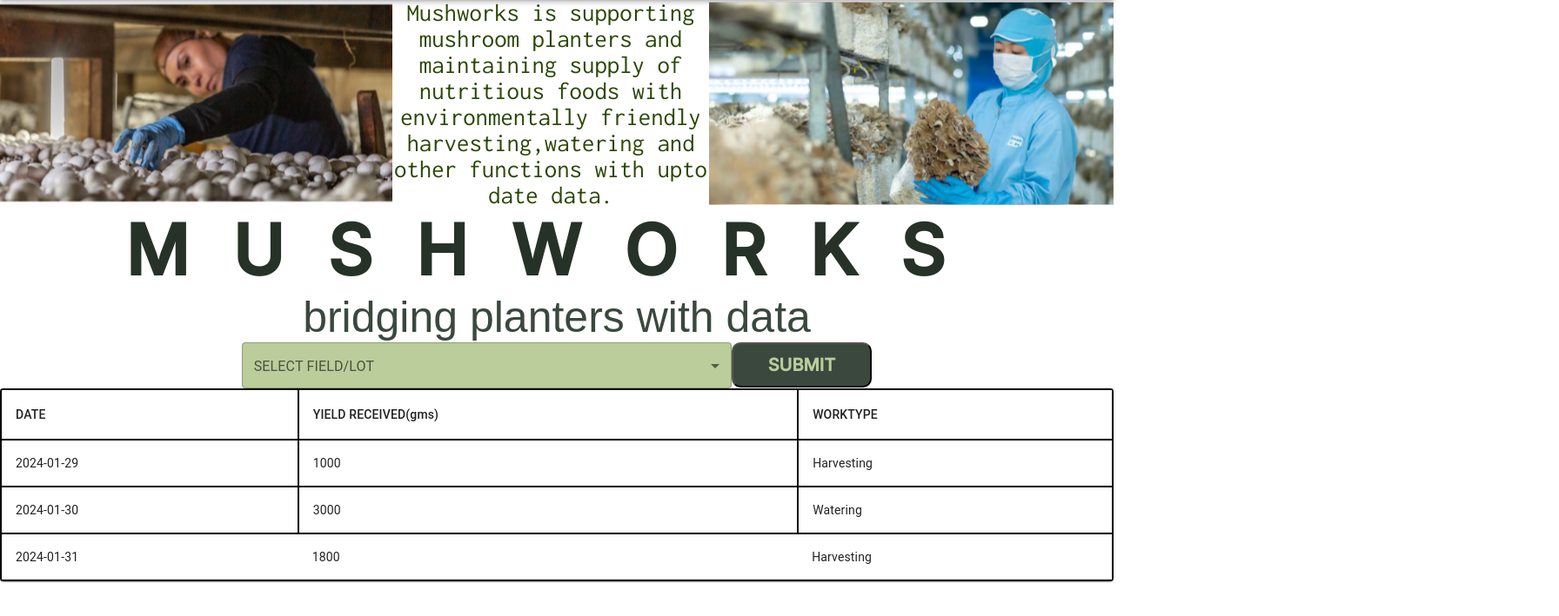
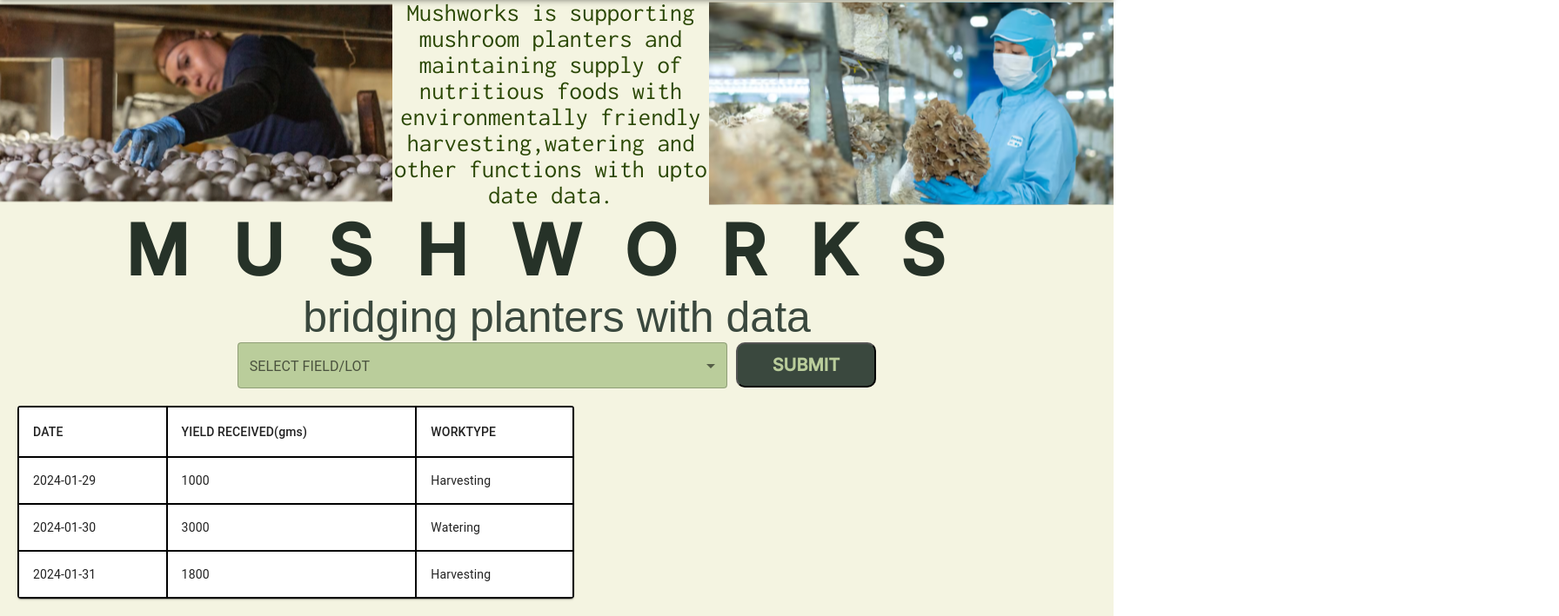
Before and after one commit to Toa-Software-Internship/sandhra, a React (Create React App) app in the folder frontend/frontend/: page / in a window 1280 px wide. Shown: the part 95-804 px from the top of the page at 87% size, 1792 px wide, since content can reach past the window. Built offline with nearby package versions, Linux system fonts and the light colour scheme; a web font is replaced by a local one.

Commit message:
Aligning of components

```diff
--- a/frontend/frontend/src/App.css
+++ b/frontend/frontend/src/App.css
@@ -1,5 +1,10 @@
-.App {
+body{
+
+
+}
+.main {
   text-align: center;
+  background-color: rgb(244, 244, 225);
 }
 
 .App-logo {
@@ -40,3 +45,8 @@
   display: flex;
   justify-content: center;
 }
+
+.table-size{
+  width: 50%;
+  padding: 20px;
+}
--- a/frontend/frontend/src/App.jsx
+++ b/frontend/frontend/src/App.jsx
@@ -10,22 +10,21 @@
 
 function App() {
   return (
-    <div className="App">
+    <div className="main">
 
       <Navigation />
       <Image/>
-
-
-
       <Heading className="big-heading"></Heading>
       <SmallHead className= "b-heading"/>
       <div className='bar'>
 
-      <Dropdown/>
-      <Button className="submit-button" text="SUBMIT"/>
+        <Dropdown/>
+        <Button className="submit-button" text="SUBMIT"/>
 
       </div>
-      <BasicTable/>
+      <div className='table-size'>
+        <BasicTable/>
+      </div>
 
     </div>
   );
--- a/frontend/frontend/src/atoms/Navigation/Navigation.css
+++ b/frontend/frontend/src/atoms/Navigation/Navigation.css
@@ -9,6 +9,7 @@
 
    }
 
-.navbar-heading{
+.navbar-space{
+    width: 300px;
 
 }
--- a/frontend/frontend/src/atoms/Navigation/Navigation.jsx
+++ b/frontend/frontend/src/atoms/Navigation/Navigation.jsx
@@ -25,6 +25,9 @@
                                 <Heading className="small-heading"/>
                                 <SmallHead className="s-heading"/>
                         </div>
+                        <div className='navbar-space'>
+
+                        </div>
 
                         <div className='navbar-buttons'>
                             <Button className='home-button' text="HOME"></Button>
--- a/frontend/frontend/src/atoms/Table/Table.jsx
+++ b/frontend/frontend/src/atoms/Table/Table.jsx
@@ -20,21 +20,20 @@
 
 export default function BasicTable() {
   return (
-    <TableContainer component={Paper} >
-      <Table sx={{ minWidth: 650 }} aria-label="simple table" >
+    <TableContainer component={Paper}  >
+      <Table  aria-label="simple table" >
         <TableHead>
           <TableRow >
             <TableCell className='heading'>DATE </TableCell>
             <TableCell className='heading'>YIELD RECEIVED(gms)</TableCell>
             <TableCell className='heading'>WORKTYPE&nbsp;</TableCell>
-
           </TableRow>
         </TableHead>
         <TableBody  className='heading' >
           {rows.map((row) => (
             <TableRow  className='heading'
               key={row.date}
-              sx={{ '&:last-child td, &:last-child th': { border: 0 } }}
+
             >
               <TableCell component="th" scope="row" className='heading'>
                 {row.date}
--- a/frontend/frontend/src/atoms/button/Button.css
+++ b/frontend/frontend/src/atoms/button/Button.css
@@ -11,6 +11,7 @@
     letter-spacing: 3;
     font-weight: bold;
     cursor: pointer;
+    margin-left: 10px;
 
 }
 .home-button{
--- a/frontend/frontend/src/atoms/dropdown/Dropdown.jsx
+++ b/frontend/frontend/src/atoms/dropdown/Dropdown.jsx
@@ -18,7 +18,7 @@
 
 
         <Select
-        sx={{fontWeight:"regular",border:"0",height:"53px",width:"563px",backgroundColor:'#BACD9B',fontFamily: 'Inter',fontSize:30, '&:before': {borderBottom: 'none'} }}
+        sx={{fontWeight:"regular",border:"0",height:"53px",width:"563px",backgroundColor:'#BACD9B',fontFamily: 'Inter',fontSize:30,'&:before': {borderBottom: 'none'} }}
         labelId="demo-simple-select-label"
         id="demo-simple-select"
 
```
